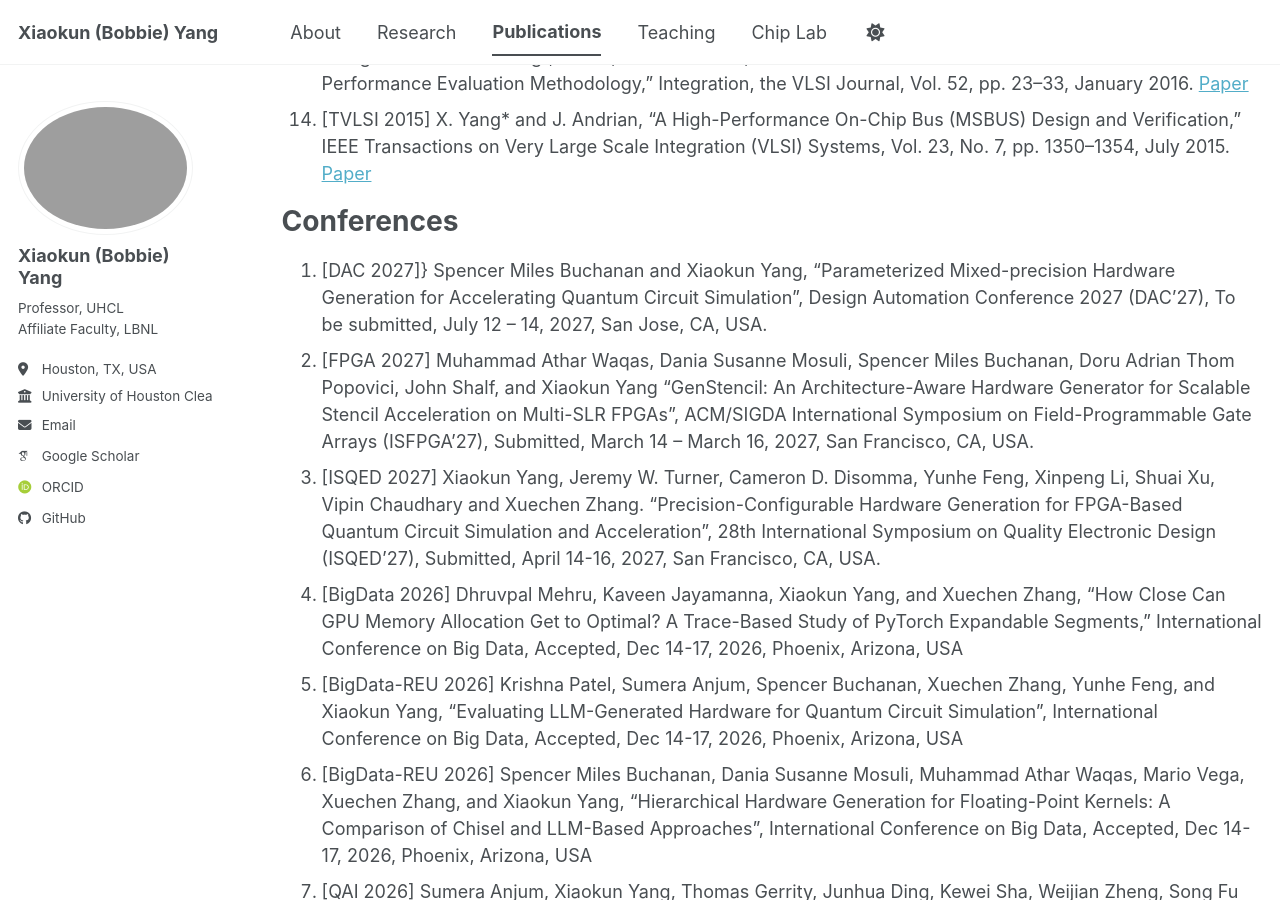
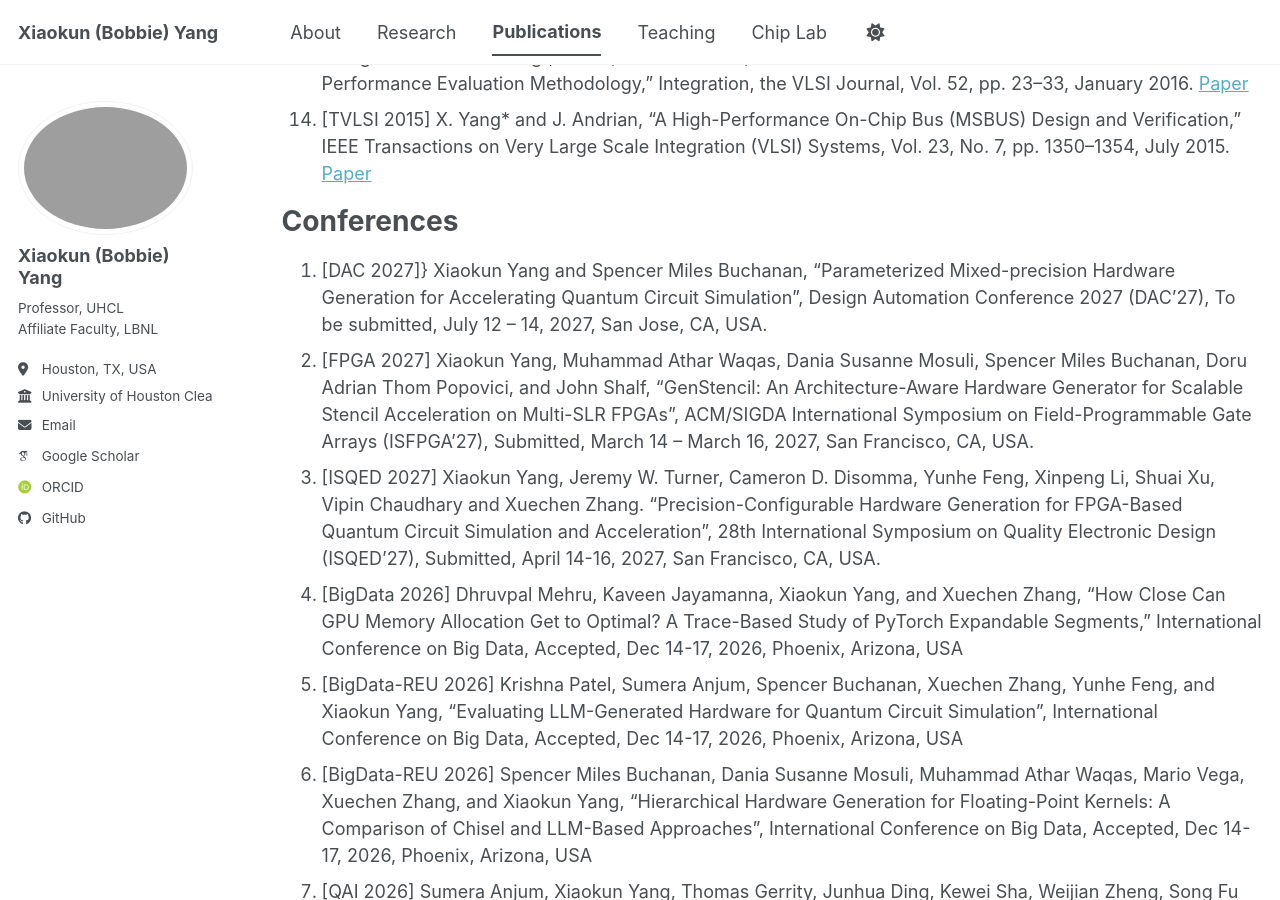
Before and after one commit to bobbieyang/bobbieyang.github.io, a Jekyll site: the page built from _pages/publications.md, in a window 1280 px wide and 900 px high, scrolled down 1684 px. Built offline with Jekyll 4.4.1, drawn with Linux system fonts in a browser that asks for light colours; some web fonts are replaced; a script bundle is joined from its source files by our own code; library files that are not in the unit come from our copies.

```diff
--- a/_pages/publications.md
+++ b/_pages/publications.md
@@ -44,8 +44,8 @@ Journals
 
 Conferences
 ======
-1. [DAC 2027]} Spencer Miles Buchanan and Xiaokun Yang, “Parameterized Mixed-precision Hardware Generation for Accelerating Quantum Circuit Simulation”, Design Automation Conference 2027 (DAC'27), To be submitted, July 12 – 14, 2027, San Jose, CA, USA.
-2. [FPGA 2027] Muhammad Athar Waqas, Dania Susanne Mosuli, Spencer Miles Buchanan, Doru Adrian Thom Popovici, John Shalf, and Xiaokun Yang “GenStencil: An Architecture-Aware Hardware Generator for Scalable Stencil Acceleration on Multi-SLR FPGAs”, ACM/SIGDA International Symposium on Field-Programmable Gate Arrays (ISFPGA'27), Submitted, March 14 – March 16, 2027, San Francisco, CA, USA.
+1. [DAC 2027]} Xiaokun Yang and Spencer Miles Buchanan, “Parameterized Mixed-precision Hardware Generation for Accelerating Quantum Circuit Simulation”, Design Automation Conference 2027 (DAC'27), To be submitted, July 12 – 14, 2027, San Jose, CA, USA.
+2. [FPGA 2027] Xiaokun Yang, Muhammad Athar Waqas, Dania Susanne Mosuli, Spencer Miles Buchanan, Doru Adrian Thom Popovici, and John Shalf, “GenStencil: An Architecture-Aware Hardware Generator for Scalable Stencil Acceleration on Multi-SLR FPGAs”, ACM/SIGDA International Symposium on Field-Programmable Gate Arrays (ISFPGA'27), Submitted, March 14 – March 16, 2027, San Francisco, CA, USA.
 3. [ISQED 2027] Xiaokun Yang, Jeremy W. Turner, Cameron D. Disomma, Yunhe Feng, Xinpeng Li, Shuai Xu, Vipin Chaudhary and Xuechen Zhang. “Precision-Configurable Hardware Generation for FPGA-Based Quantum Circuit Simulation and Acceleration”, 28th International Symposium on Quality Electronic Design (ISQED'27), Submitted, April 14-16, 2027, San Francisco, CA, USA.
 4. [BigData 2026] Dhruvpal Mehru, Kaveen Jayamanna, Xiaokun Yang, and Xuechen Zhang, "How Close Can GPU Memory Allocation Get to Optimal? A Trace-Based Study of PyTorch Expandable Segments," International Conference on Big Data, Accepted, Dec 14-17, 2026, Phoenix, Arizona, USA
 5. [BigData-REU 2026] Krishna Patel, Sumera Anjum, Spencer Buchanan, Xuechen Zhang, Yunhe Feng, and Xiaokun Yang, "Evaluating LLM-Generated Hardware for Quantum Circuit Simulation", International Conference on Big Data, Accepted, Dec 14-17, 2026, Phoenix, Arizona, USA
```
